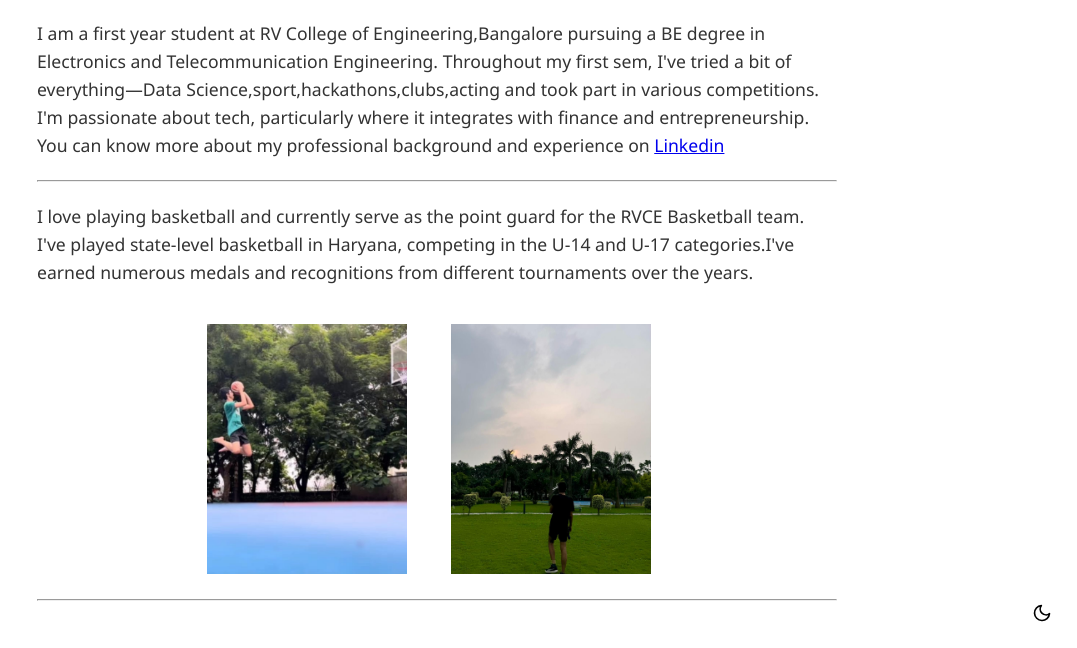
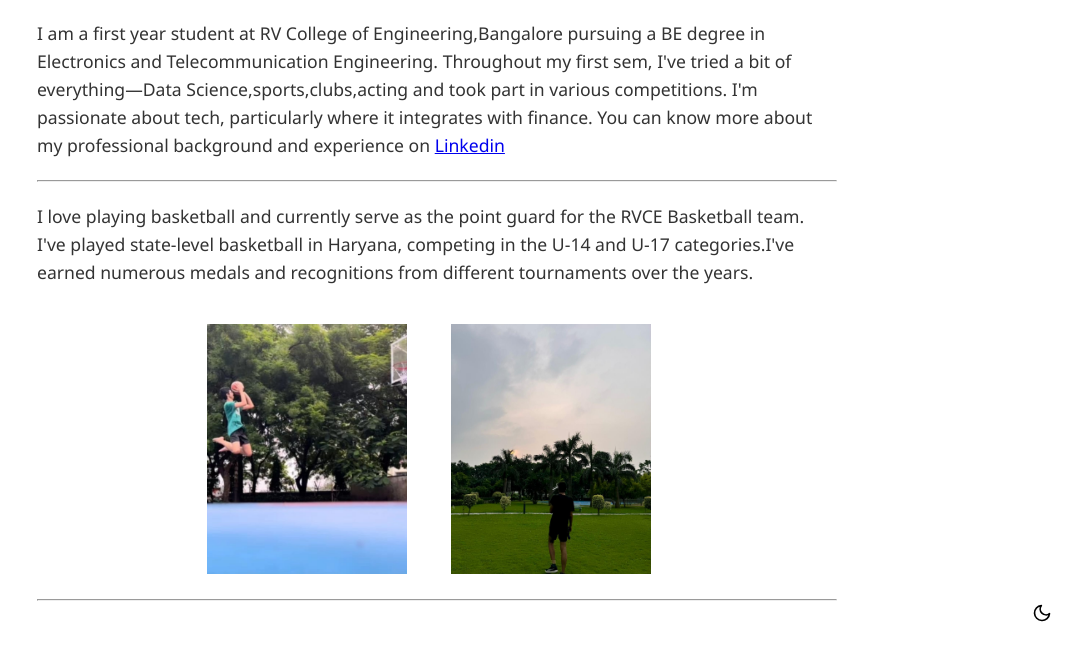
Before and after one commit to aryank25/aryank25.github.io, a plain HTML site: page about.html in a window 1280 px wide. Shown: the part 152-800 px from the top of the page, without its empty margins (203-1280 px from the left). Drawn offline with Linux system fonts and the light colour scheme.

Commit message:
Update about.html

```diff
--- a/about.html
+++ b/about.html
@@ -193,8 +193,8 @@
                 <div class="heading-container" ></div>
                 <h1>About Me</h1>
                 <p>I am a first year student at RV College of Engineering,Bangalore pursuing a BE degree in Electronics and Telecommunication Engineering.
-                    Throughout my first sem, I've tried a bit of everything—Data Science,sport,hackathons,clubs,acting and took part in various competitions.
-                    I'm passionate about tech, particularly where it integrates with finance and entrepreneurship.
+                    Throughout my first sem, I've tried a bit of everything—Data Science,sports,clubs,acting and took part in various competitions.
+                    I'm passionate about tech, particularly where it integrates with finance.
                     You can know more about my professional background and experience on <a href="https://www.linkedin.com/in/aryan-kumar-7bba8031a/ style="color: rgb(24, 165, 170);">Linkedin</a>
                     </p>
 
```
